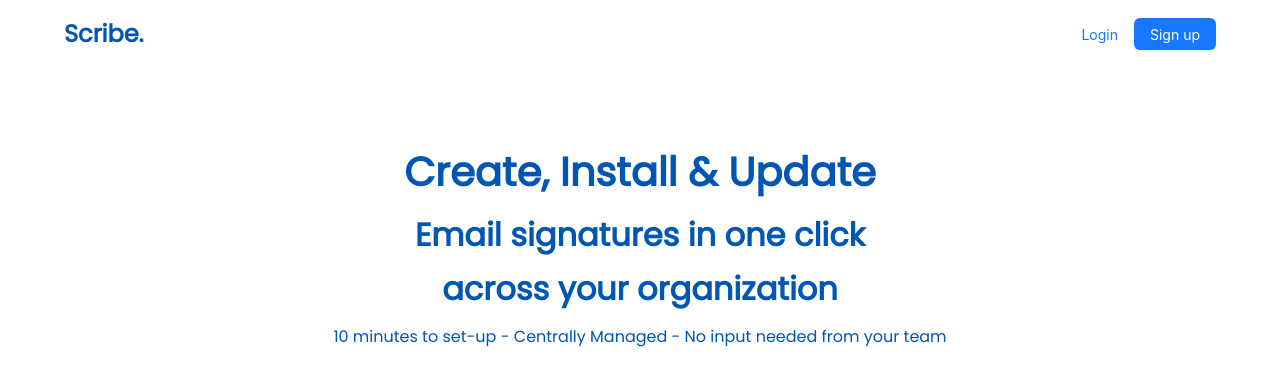
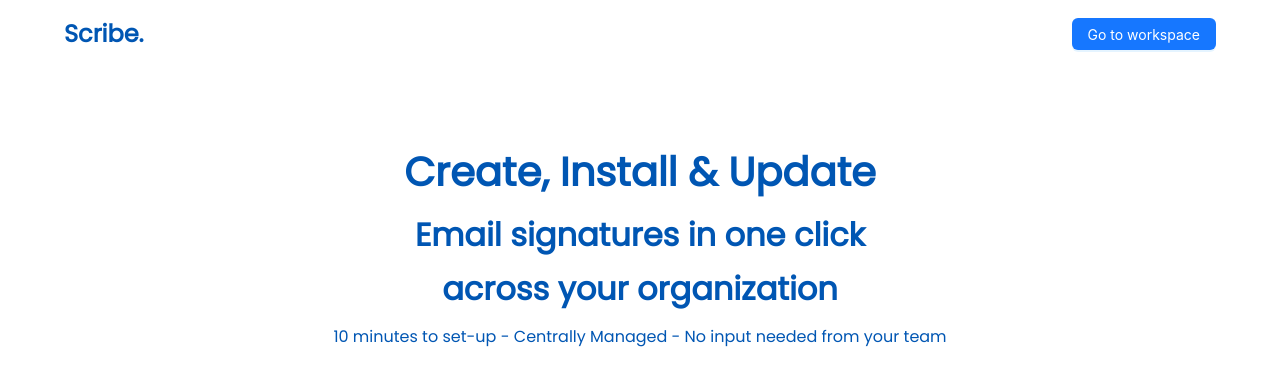
Before and after one commit to aarishcs2/mysigil, a React (Create React App) app: page / in a window 1280 px wide. Shown: the top 386 px of the page. Built offline with nearby package versions, Linux system fonts and the light colour scheme; sample sign-in values are in the browser's storage.

Commit message:
Setup workspace button

```diff
--- a/src/components/Header.js
+++ b/src/components/Header.js
@@ -2,10 +2,12 @@
 import React, { useContext } from "react";
 import { Button } from "antd";
 import { AuthContext } from "../context/AuthContext";
-import '../style/style.css'
+import "../style/style.css";
+import { useNavigate } from "react-router-dom";
 function Header() {
-  const { setShowPopup, setPopupType } = useContext(AuthContext);
-
+  const { setShowPopup, setPopupType, token } = useContext(AuthContext);
+  const access_token = localStorage.getItem("access_token") ?? token;
+  const navigate = useNavigate();
   const handleButtonClick = (type) => {
     setShowPopup(true);
     setPopupType(type);
@@ -13,6 +15,7 @@ function Header() {
   return (
     <header>
       <div className="logo">Scribe.</div>
+      {!access_token ? (
         <div className="buttons">
           <Button type="link" onClick={() => handleButtonClick("login")}>
             Login
@@ -21,6 +24,13 @@ function Header() {
             Sign up
           </Button>
         </div>
+      ) : (
+        <div className="buttons">
+          <Button type="primary" onClick={() => navigate("/dashboard")}>
+            Go to workspace
+          </Button>
+        </div>
+      )}
     </header>
   );
 }
--- a/src/components/Popup/auth/index.js
+++ b/src/components/Popup/auth/index.js
@@ -10,7 +10,7 @@ import { useNavigate } from "react-router-dom";
 const { Link } = Anchor;
 
 const AuthPopup = () => {
-  const { popupType, setPopupType, setShowPopup } = useContext(AuthContext);
+  const { popupType, setPopupType, setShowPopup, setToken } = useContext(AuthContext);
   const [email, setEmail] = useState();
   const [password, setPassword] = useState();
   const navigate = useNavigate();
@@ -37,8 +37,10 @@ const AuthPopup = () => {
     const data = { email, password };
     if (popupType === "login") {
       const response = await accountLogin(data);
+      console.log("response ==>",response)
       if (response?.data?.token) {
         localStorage.setItem("access_token", response?.data?.token);
+        setToken(true)
         navigate("/dashboard");
       }
     } else {
--- a/src/config/routes/index.js
+++ b/src/config/routes/index.js
@@ -1,12 +1,14 @@
-import React from "react";
+import React, { useContext } from "react";
 import { Route, BrowserRouter as Router, Routes } from "react-router-dom";
 import Sidebar from "../../layouts/sidebar";
 import Home from "../../views/Home";
 import PrivateRoute from "./PrivateRoute";
 import { privateRoutes } from "./routes";
+import { AuthContext } from "../../context/AuthContext";
 
 const AppRoute = () => {
-  const token = localStorage.getItem("access_token");
+  const { token } = useContext(AuthContext);
+  const access_token = localStorage.getItem("access_token") ?? token;
   return (
     <Router>
       <Routes>
@@ -14,7 +16,7 @@ const AppRoute = () => {
           path="/dashboard/*"
           element={
             <PrivateRoute
-              token={token}
+              token={access_token}
               children={
                 <Sidebar>
                   <Routes>
```
Lines whose indentation alone changed are shown as unchanged.
